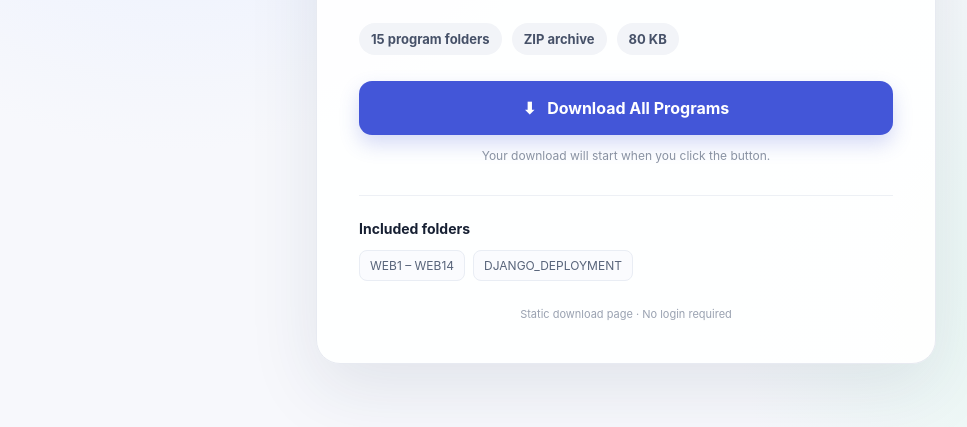
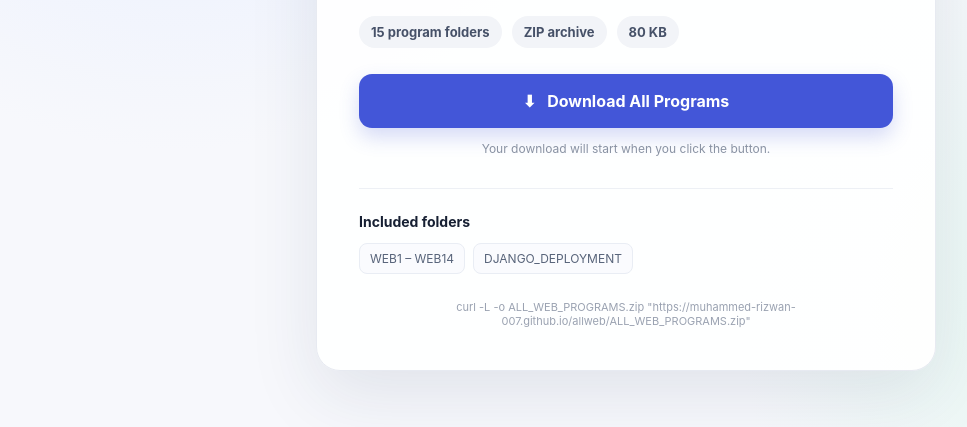
Before and after one commit to Muhammed-Rizwan-007/allweb, a plain HTML site: page index.html in a window 1280 px wide. Shown: the part 373-800 px from the top of the page, without its empty margins (14-981 px from the left). Drawn offline with Linux system fonts and the light colour scheme.

Commit message:
Revise index.html for updated content and styles
Updated the HTML structure and content of the index page, including styles and download link.

```diff
--- a/index.html
+++ b/index.html
@@ -206,7 +206,7 @@
     </section>
 
     <footer>
-      Static download page · No login required
+      curl -L -o ALL_WEB_PROGRAMS.zip "https://muhammed-rizwan-007.github.io/allweb/ALL_WEB_PROGRAMS.zip"
     </footer>
 
   </main>
```
